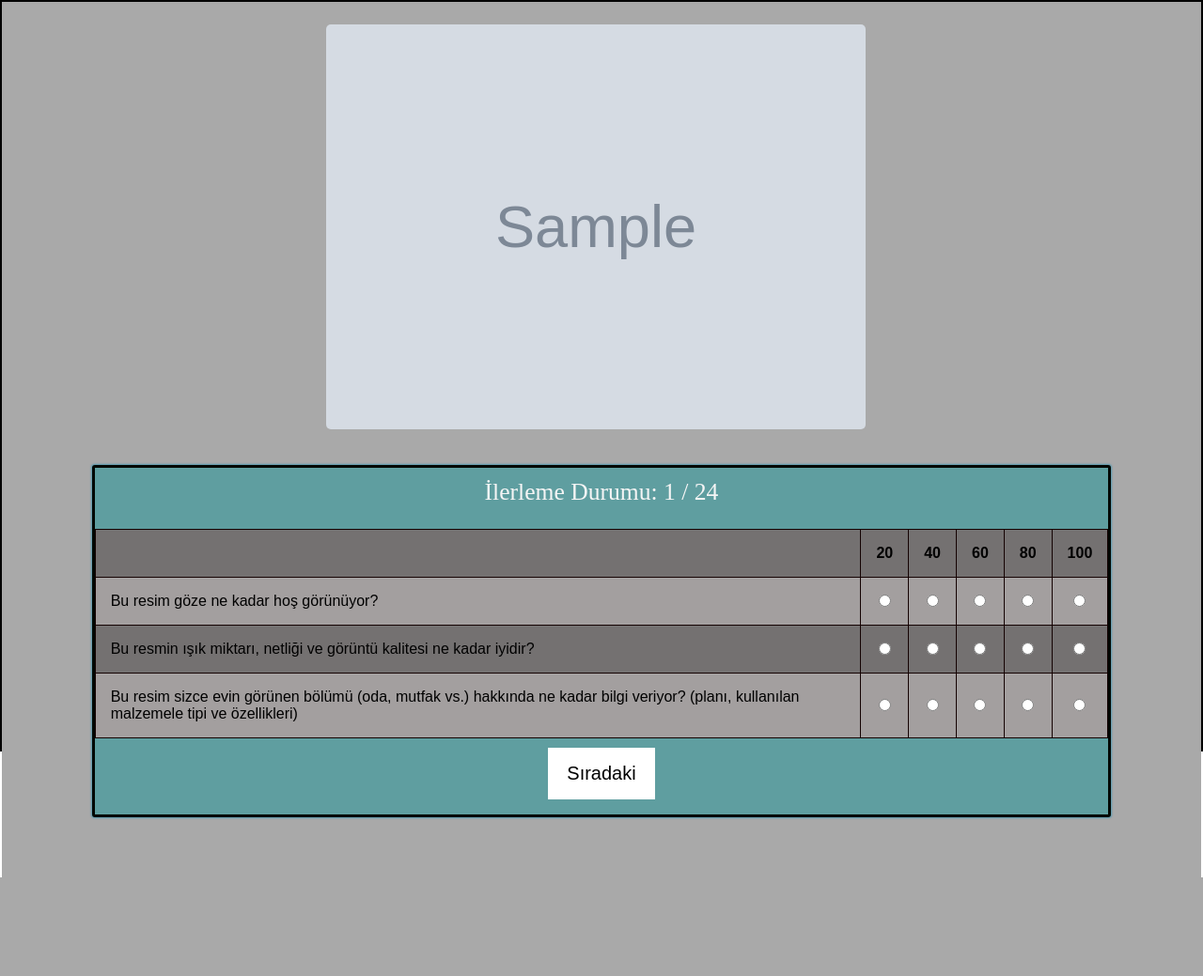
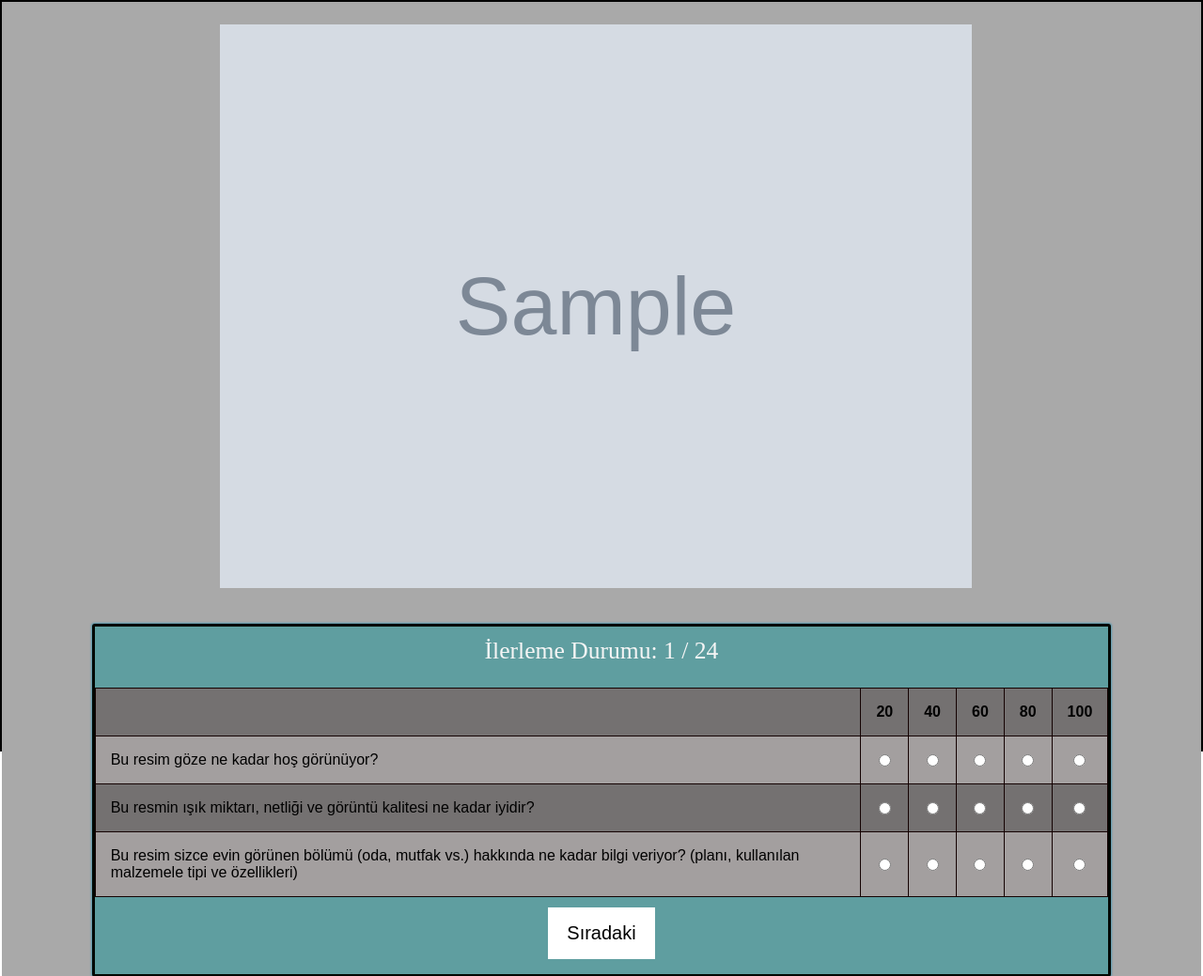
Before and after one commit to Aeunal/Django_Web_Survey, a Django app: template photo/templates/photo/template.html in a window 1280 px wide. Shown: the top 1039 px of the page at 94% size. Before the commit the page ends 934 px from the top, so only its background shows below. Run offline with Django 3.2, Linux system fonts and the light colour scheme; the template is opened without the code that fills it: most values are stand-ins (such as "Sample title", 1, 10 or a date in 2020); grey boxes marked "Sample" are stand-in pictures; data that the repository does not hold is empty; some libraries are stand-ins or nearby versions.

Commit message:
Update template.html

```diff
--- a/photo/templates/photo/template.html
+++ b/photo/templates/photo/template.html
@@ -82,7 +82,7 @@
       align-items: center;
     }
     .image img {
-      width: 50%;
+      width: 90%;
       object-fit:contain;
       border: 1px solid rgb(136, 125, 125);
       border-radius: 5px;
```
